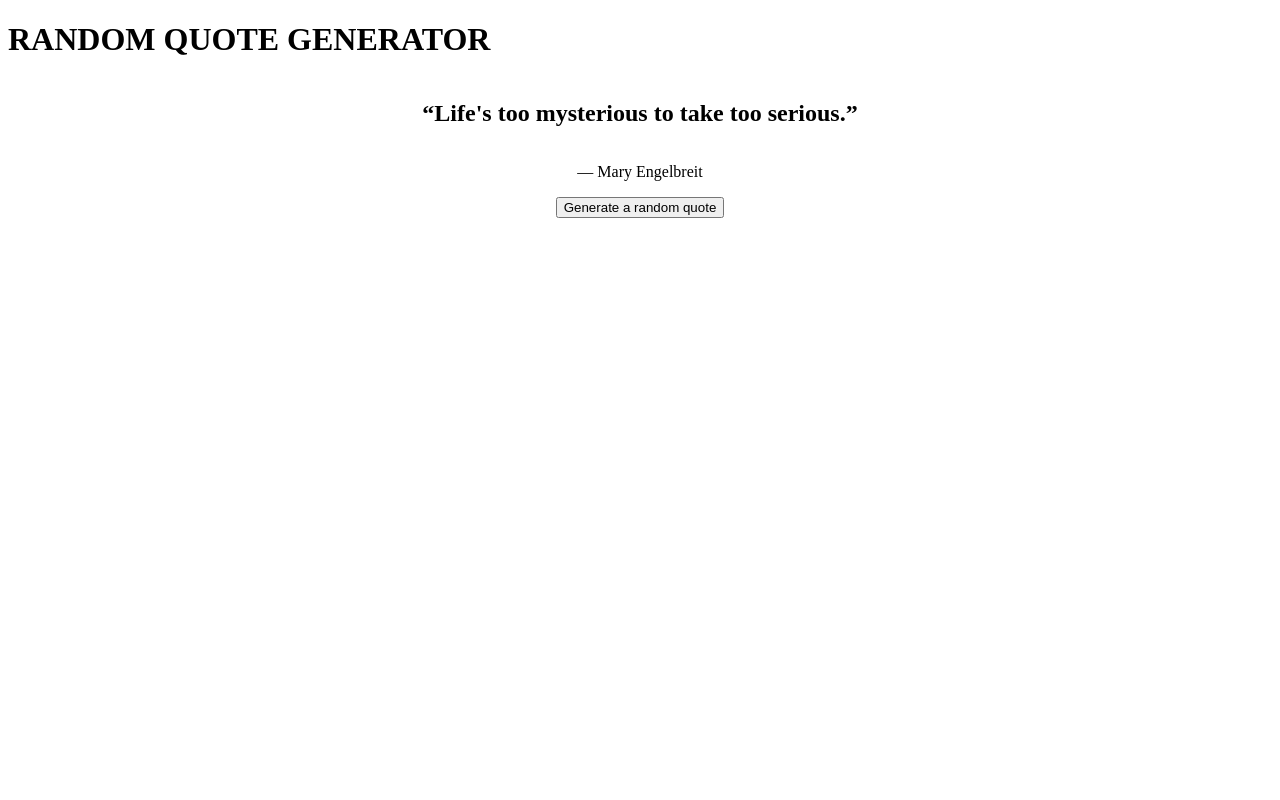
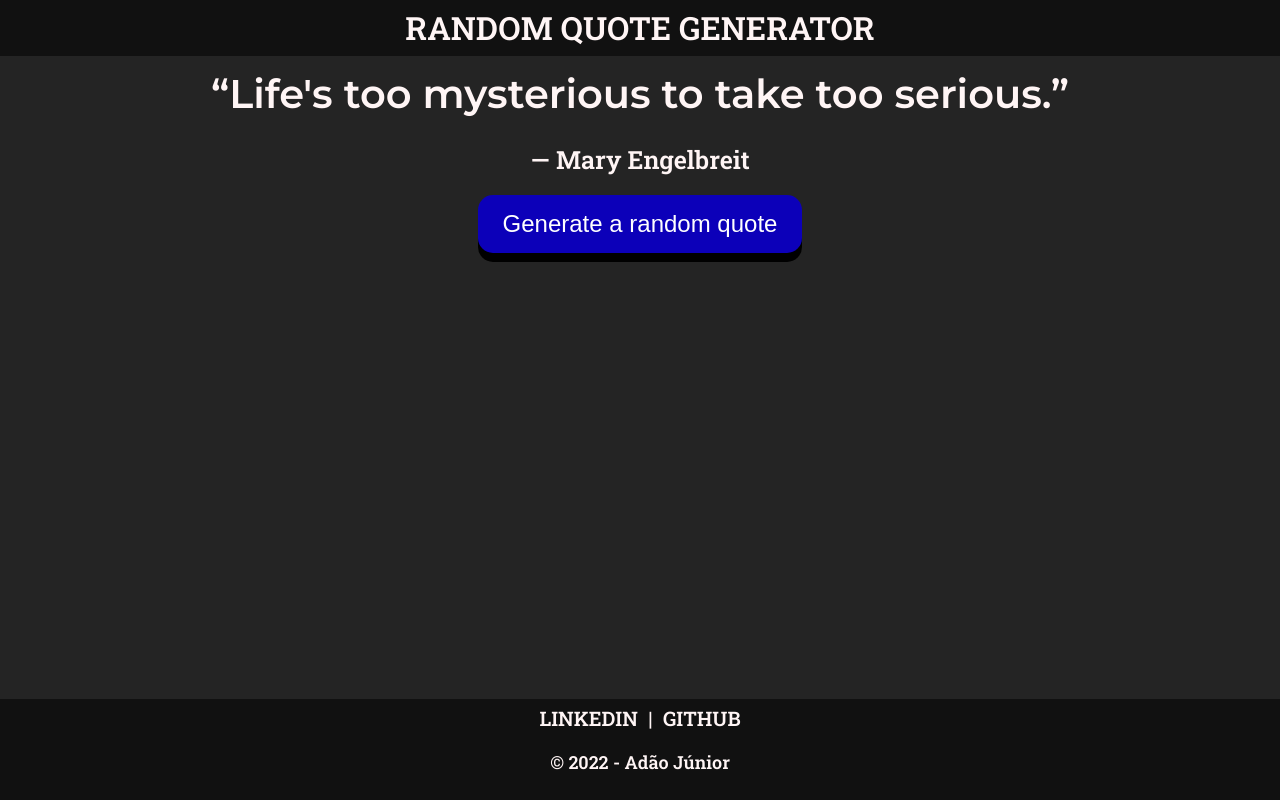
Before and after one commit to adaocjunior/Motivational-Quote-Generator, a plain HTML site: page index.html in a window 1280 px wide. Drawn offline with Linux system fonts and the light colour scheme.

Commit message:
Added style and effects

```diff
--- a/index.html
+++ b/index.html
@@ -5,7 +5,7 @@
     <meta http-equiv="X-UA-Compatible" content="IE=edge">
     <meta name="viewport" content="width=device-width, initial-scale=1.0">
     <link rel="stylesheet" href="style.css">
-    <title>Random Quote Generator</title>
+    <title>RANDOM QUOTE GENERATOR</title>
 </head>
 <body onload="generateAQuote()">
     <header>
@@ -14,7 +14,15 @@
     <div id="content">
         <h2 id="quoteH2">Quote</h2>
         <p id="quoteAuthor">Quote Author</p>
-        <button onclick="generateAQuote()">Generate a random quote</button>
+        <button onclick="generateAQuote()" id="generateButton">Generate a random quote</button>
+        <footer id="footer">
+            <div id="footerContent">
+                <a id="linkedin" href="" target="_blank">LINKEDIN</a>
+                <a>|</a>
+                <a id="github" href="" target="_blank">GITHUB</a>
+                <p id="copyright">© 2022 - Adão Júnior</p>
+            </div>
+        </footer>
     </div>
 
     <script src="app.js"></script>
--- a/style.css
+++ b/style.css
@@ -1,3 +1,38 @@
+@import url('https://fonts.googleapis.com/css2?family=Montserrat:wght@600&display=swap');
+@import url('https://fonts.googleapis.com/css2?family=Roboto+Slab:wght@600&display=swap');
+
+body{
+    background-color: #242424;
+}
+*{
+    color: #fff5f5;
+    margin: 0px;
+    padding: 0px;
+}
+header{
+    display: flex;
+    text-align: center;
+    justify-content: center;
+    background-color: #111111;
+    box-shadow: 2em 2 2 #ffffff;
+}
+h1{
+    font-family: 'Roboto Slab', serif;
+    margin-top: 0.5%;
+    margin-bottom: 0.5%;
+}
+h2{
+    font-family: 'Montserrat', sans-serif;
+    font-size: 40px;
+    margin-top: 1%;
+    margin-bottom: 0.5%;
+}
+p{
+    font-family: 'Roboto Slab', serif;
+    font-size: 25px;
+    margin-top: 1.5%;
+    margin-bottom: 1.5%;
+}
 #content{
     display: flex;
     text-align: center;
@@ -9,3 +44,60 @@
     display: flex;
     flex-direction: row;
 }
+
+#generateButton{
+    padding: 15px 25px;
+    font-size: 24px;
+    cursor: pointer;
+    outline: none;
+    color: #ffff;
+    background-color: #0c00b9;
+    border: none;
+    border-radius: 15px;
+    box-shadow: 0 9px #000000;
+}
+
+#generateButton:hover{background-color: #04003f;}
+
+#generateButton:active{
+    background-color: #02001d;
+    box-shadow: 0 5px #000000;
+    transform: translateY(4px);
+}
+
+#footer{
+    position: fixed;
+    bottom: 0px;
+    left: 0px;
+    right: 0px;
+    text-align: center;
+    background-color: #111111;
+    width: 100%;
+}
+
+#footerContent{
+    margin-bottom: 2%;
+    margin-top: 0.5%;
+}
+
+a{
+    text-decoration: none;
+    font-size: 20px;
+    font-family: 'Roboto Slab';
+}
+
+#linkedin{
+    margin-right: 0.5%;
+}
+
+#github{
+    margin-left: 0.5%;
+}
+
+#github:hover, #linkedin:hover{
+    color:#02001d
+}
+
+#copyright{
+    font-size: 18px;
+}
```
